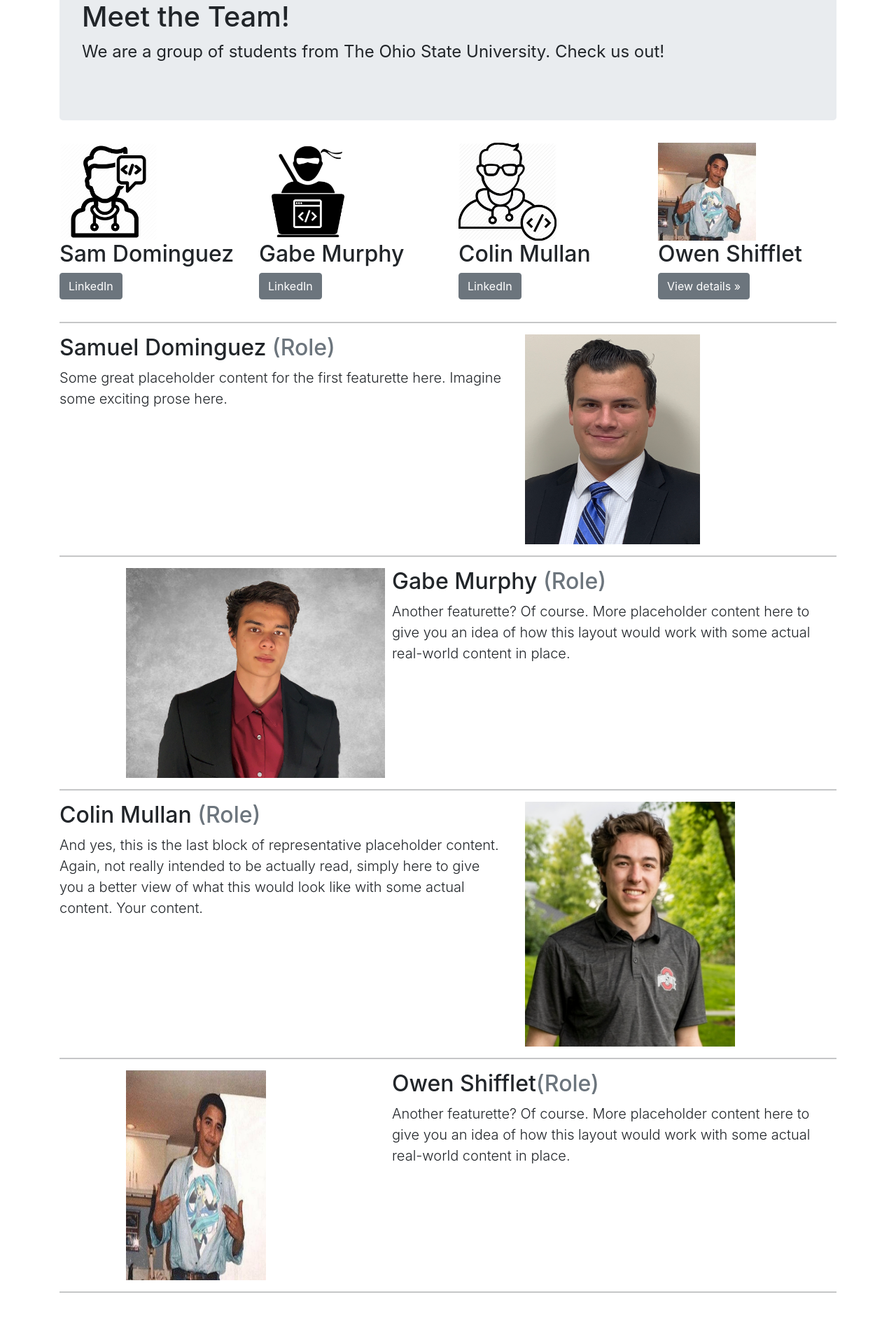
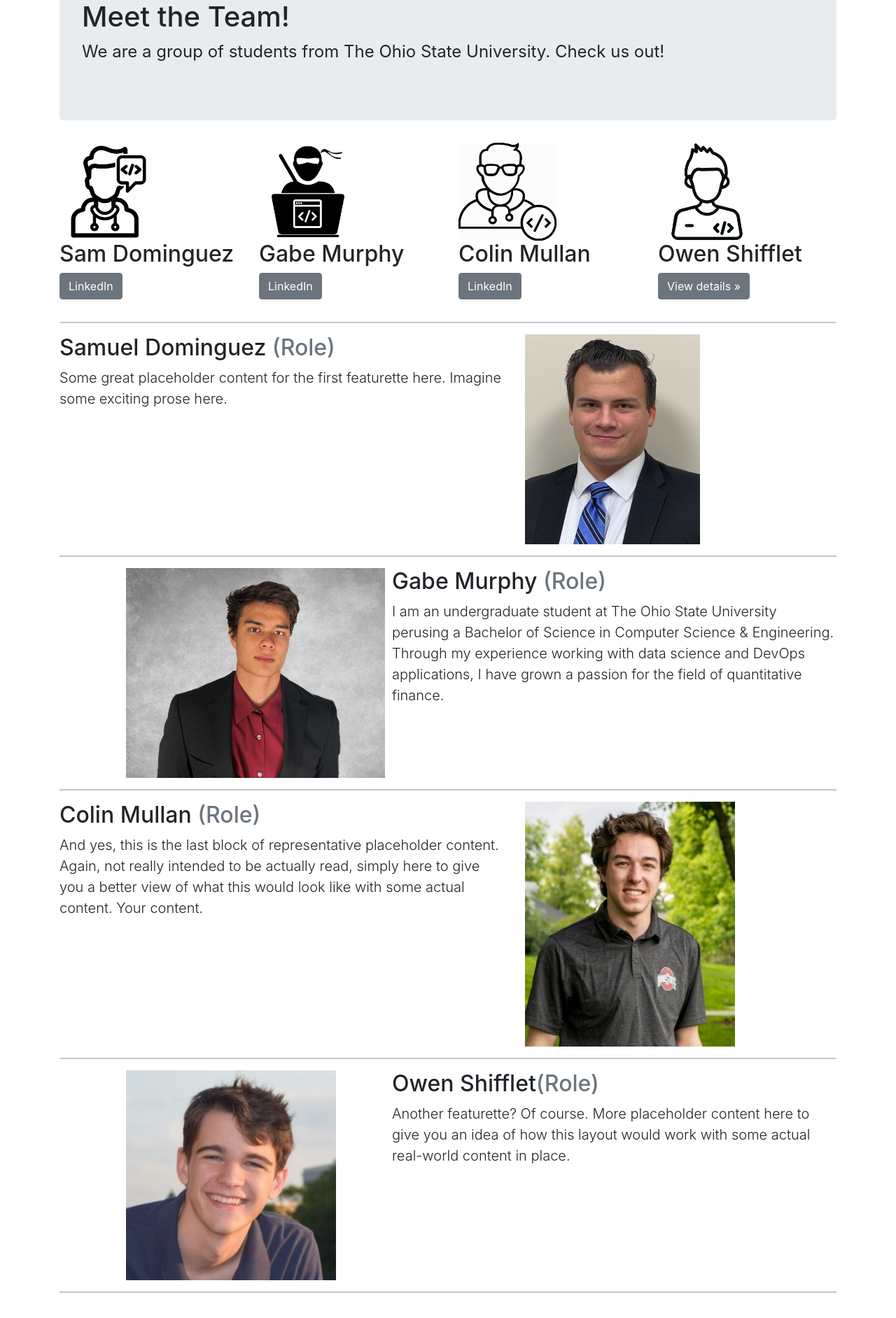
Before and after one commit to gabe7murphy/Flask-EC2, a Flask app: page /about in a window 1280 px wide. Shown: the part 140-2024 px from the top of the page at 70% size. Run offline with Flask 2, Linux system fonts and the light colour scheme; some libraries are stand-ins or nearby versions.

Commit message:
polishing

```diff
--- a/app/templates/about.html
+++ b/app/templates/about.html
@@ -40,7 +40,7 @@ About Us
                     href="https://www.linkedin.com/in/colin-mullan-a11b90132/">LinkedIn</a></p>
         </div><!-- /.col-lg-4 -->
         <div class="col-lg-3">
-            <img src="/static/images/obama.jpg" width="140" height="140">
+            <img src="/static/images/owenAvatar.png" width="140" height="140">
             <h2>Owen Shifflet</h2>
             <p><a class="btn btn-secondary" target="_blank" rel="noopener noreferrer" href="#">View details &raquo;</a>
             </p>
@@ -69,8 +69,9 @@ About Us
         <div class="col-md-7 order-md-3">
             <h2 class="featurette-heading">Gabe Murphy<span class="text-muted"> (Role)</span>
             </h2>
-            <p class="lead">Another featurette? Of course. More placeholder content here to give you an idea of how this
-                layout would work with some actual real-world content in place.</p>
+            <p class="lead">I am an undergraduate student at The Ohio State University perusing a Bachelor of Science in
+                Computer Science & Engineering. Through my experience working with data science and DevOps applications,
+                I have grown a passion for the field of quantitative finance. </p>
         </div>
         <div class="col-md-1 order-md-1"></div>
         <div class="col-md-4 order-md-2">
@@ -102,7 +103,7 @@ About Us
         </div>
         <div class="col-md-1 order-md-1"></div>
         <div class="col-md-4 order-md-2">
-            <img src="/static/images/obama.jpg" height="300" width="200">
+            <img src="/static/images/owen_pfp.jpeg" height="300" width="300">
         </div>
     </div>
 
--- a/app/templates/login.html
+++ b/app/templates/login.html
@@ -1,7 +1,7 @@
 {% extends 'base.html' %}
 
 {% block title %}
-Home
+Login
 {% endblock %}
 
 {% block content %}
--- a/app/templates/register.html
+++ b/app/templates/register.html
@@ -1,7 +1,7 @@
 {% extends 'base.html' %}
 
 {% block title %}
-Home
+Register
 {% endblock %}
 
 {% block content %}
```
Also changed, not shown: app/templates/account.html (+11 -1 lines), app/templates/home.html (+2 -6 lines), app/templates/menu.html (+8 -4 lines), app/site.db, app/static/images/owen_pfp.jpeg (added), 1 other file. Lines whose indentation alone changed are shown as unchanged.
